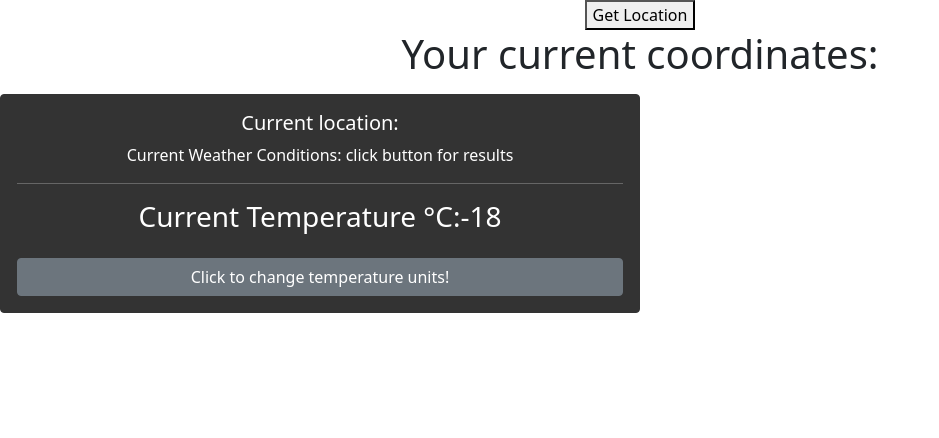
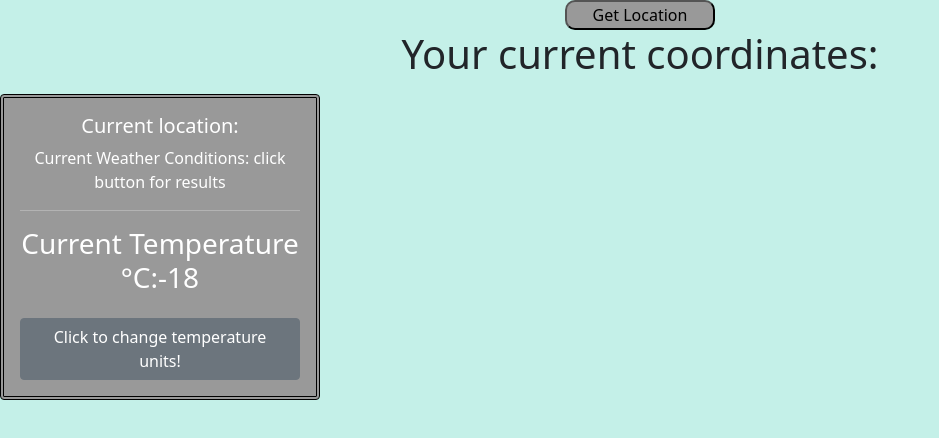
Before and after one commit to becwright226/groupapp, a React (Create React App) app: page / in a window 1280 px wide. Shown: the top 438 px of the page, without its empty margins (0-939 px from the left). Built offline with nearby package versions, Linux system fonts and the light colour scheme; no server answers.

Commit message:
added styling to app.jsx

```diff
--- a/src/App.css
+++ b/src/App.css
@@ -1,5 +1,7 @@
 .App {
   text-align: center;
+  background-color: rgb(196, 240, 232);
+  height: 1000px;
 }
 
 .App-logo {
--- a/src/App.jsx
+++ b/src/App.jsx
@@ -26,7 +26,7 @@ function App() {
 
   return (
     <div className="App">
-      <button onClick={getLocation}>Get Location</button>
+      <button onClick={getLocation} style={{borderRadius: '10px', width: '150px', backgroundColor: '#999' }} >Get Location</button>
       <h1>Your current coordinates:</h1>
       <p>{status}</p>
       {lat && <p>Latitude: {lat}</p>}
--- a/src/Weather/weatherApp.jsx
+++ b/src/Weather/weatherApp.jsx
@@ -45,13 +45,14 @@
 
     return (
 
-    <div className='mainDiv' style={{width: '50%'}}>
+    <div className='mainDiv' style={{width: '25%', border: 'double 3px solid', float:
+    'left'}}>
      <Card
       body
       inverse
       style={{
-      backgroundColor: '#333',
-      borderColor: '#333',
+      backgroundColor: '#999',
+      border: 'double 4px #000',
     }}
   >
       <CardTitle tag="h5">
```
